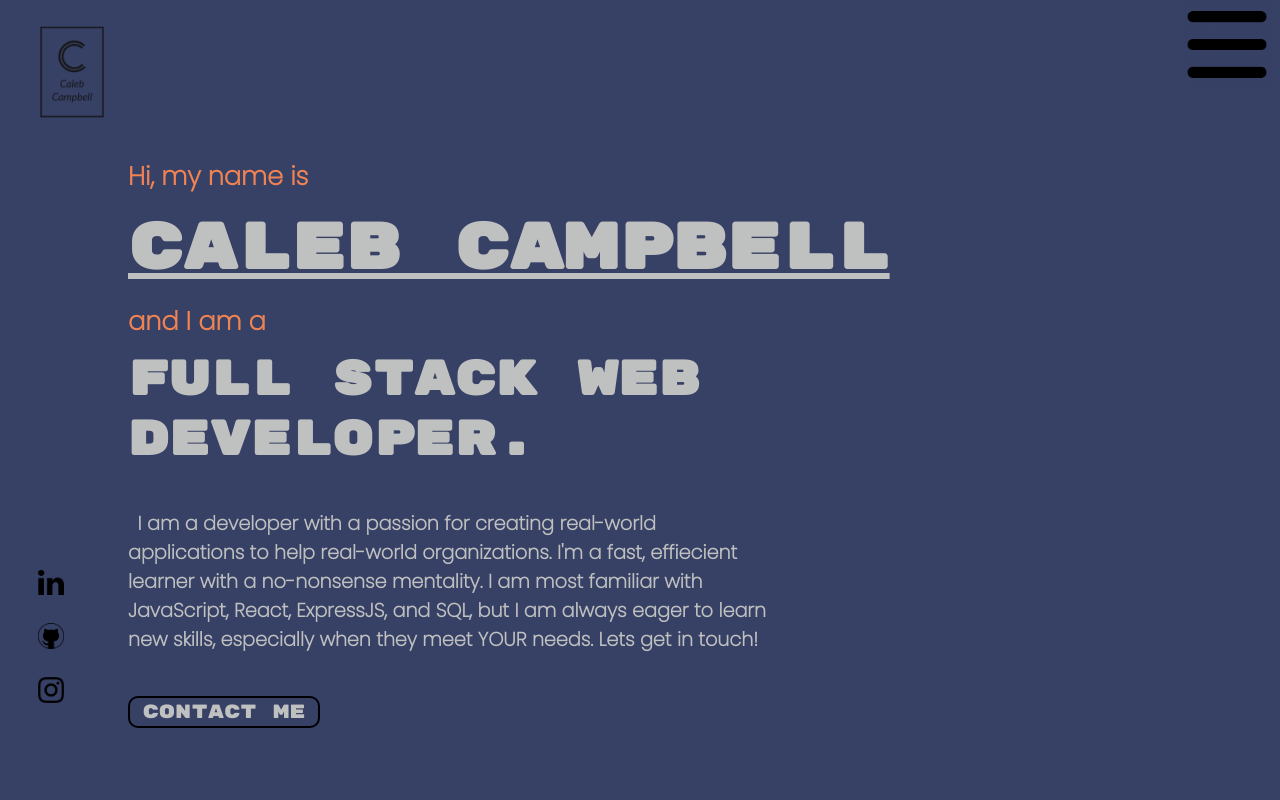
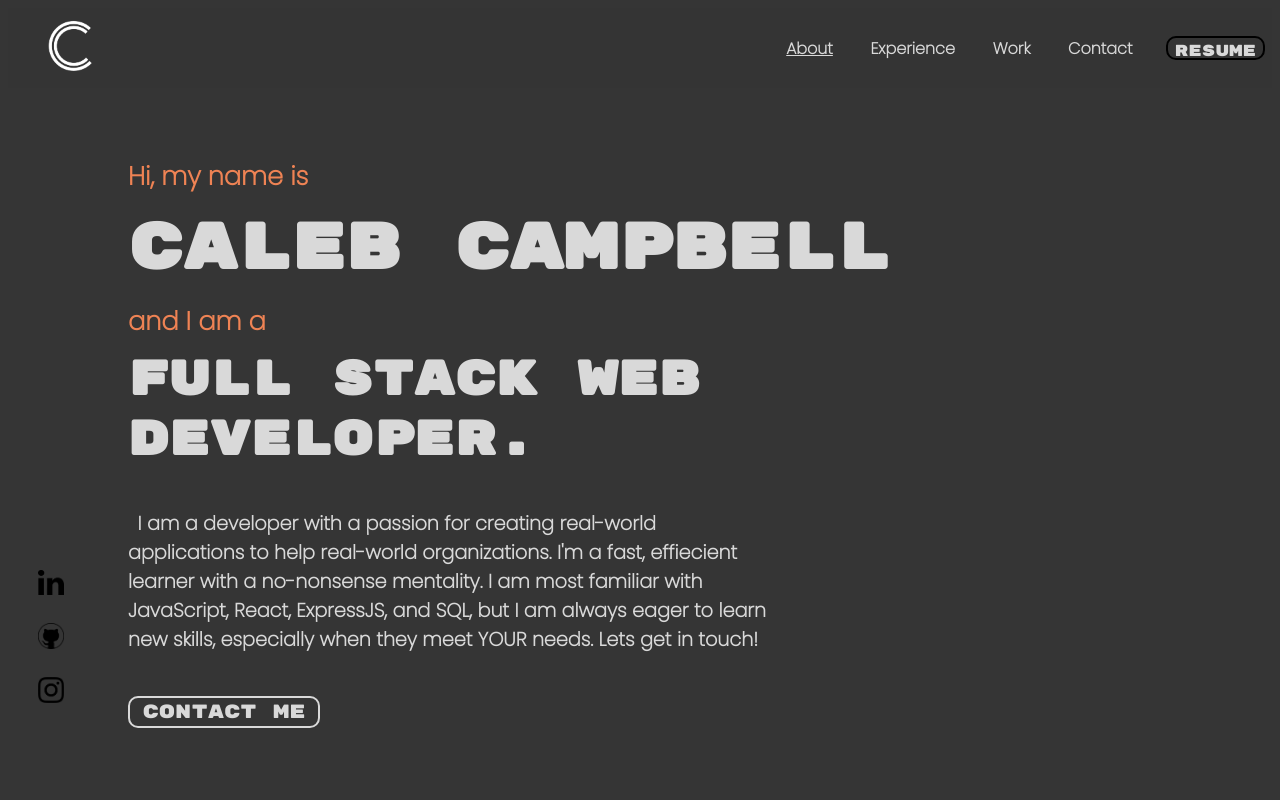
Before and after one commit to Caleb-Campbell/personal-website, a React (Vite) app: page / in a window 1280 px wide. Shown: the top 800 px of the page. Built offline with nearby package versions, Linux system fonts and the light colour scheme.

Commit message:
my wife has taken control of colors

```diff
--- a/src/App.jsx
+++ b/src/App.jsx
@@ -15,8 +15,13 @@ function App() {
 
   console.log(window)
 
+  useEffect(()=> {
+    windowSize()
+  },[])
+
+
   const [resumeModal, setResumeModal] = useState(false)
-  const [mobileView, setMobileView] = useState(true)
+  const [mobileView, setMobileView] = useState(false)
   const [windowWidth, setWindowWidth] = useState(window.innerWidth)
 
   const windowSize = () => { setWindowWidth(window.innerWidth)
--- a/src/components/NavBar.jsx
+++ b/src/components/NavBar.jsx
@@ -1,6 +1,6 @@
 import React, {useState} from 'react'
 import '../styles/navbar.css'
-import logo from '../assets/logo/transparent-black.png'
+import logo from '../assets/logo/simple-white.png'
 import hamburger from '../assets/hamburger.png'
 
 function NavBar({resumeModal, setResumeModal, mobileView}) {
--- a/src/index.css
+++ b/src/index.css
@@ -1,16 +1,14 @@
 :root {
   /* background-color: rgba(139, 137, 137, 0.87) ; */
   /* background-color: rgb(147, 148, 137); */
-  background-color: #374065;
+  background-color: #353535;
   text-rendering: optimizeLegibility;
   -webkit-font-smoothing: antialiased;
   -moz-osx-font-smoothing: grayscale;
   -webkit-text-size-adjust: 100%;
 }
-:root * {
-}
 
 body * {
-  color: #bfc0c0 ;
+  color: #d9d9d9 ;
 
 }
--- a/src/styles/about.css
+++ b/src/styles/about.css
@@ -15,7 +15,6 @@
     font-family: 'Rubik Mono One', sans-serif;
     font-weight: bold;
     font-size: 2em;
-    text-decoration: underline;
     width: 30vw;
 
 
--- a/src/styles/navbar.css
+++ b/src/styles/navbar.css
@@ -6,6 +6,11 @@ nav {
     display: flex;
     align-items: center;
     justify-content: space-between;
+    background-color: rgb(53, 53, 53, .9);
+
+    position: -webkit-sticky;
+    position: sticky;
+    top: 0;
 }
 
 .nav-buttons {
@@ -46,12 +51,12 @@ nav {
 }
 
 .nav-logo {
-    width: 10vw;
-    height: 10vh;
+    width: 3vw;
 }
 
 .nav-logo img {
-    width: 10vw;
+    width: 5vw;
+    padding: 2em;
 }
 
 .hamburger {
@@ -94,11 +99,11 @@ nav {
         align-content: center;
     }
     .nav-logo {
-        width: 40vw;
+        width: 10vw;
     }
     .nav-logo img {
-        width: 30vw;
-        height: 30vw;
+        width: 15vw;
+        height: 15vw;
 
     }
 
--- a/src/styles/title-page.css
+++ b/src/styles/title-page.css
@@ -21,7 +21,6 @@ h1 {
     font-family: 'Rubik Mono One', sans-serif;
     font-weight: bold;
     font-size: 4em;
-    text-decoration: underline;
 
 }
 h2 {
@@ -48,7 +47,7 @@ h2 {
     font-size: 1.2em;
     border-radius: 10px;
     padding-inline: .4em;
-    border: 2px solid black;
+    border: 2px solid #d9d9d9 ;;
     background-color: rgba(139, 137, 137, 0) ;
     font-family: 'Rubik Mono One', sans-serif;
 }
```
Also changed, not shown: src/assets/logo/simple-white.png (added), src/assets/logo/white.png (added).
